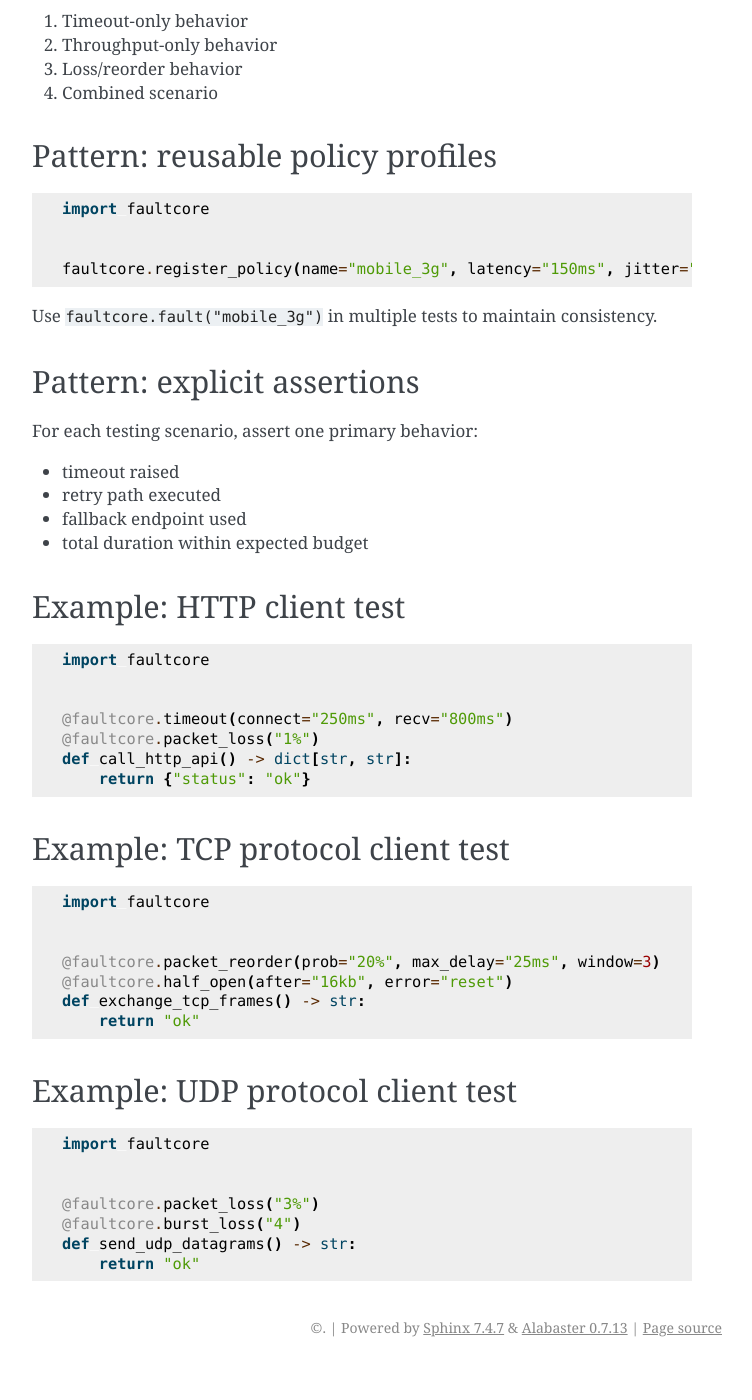
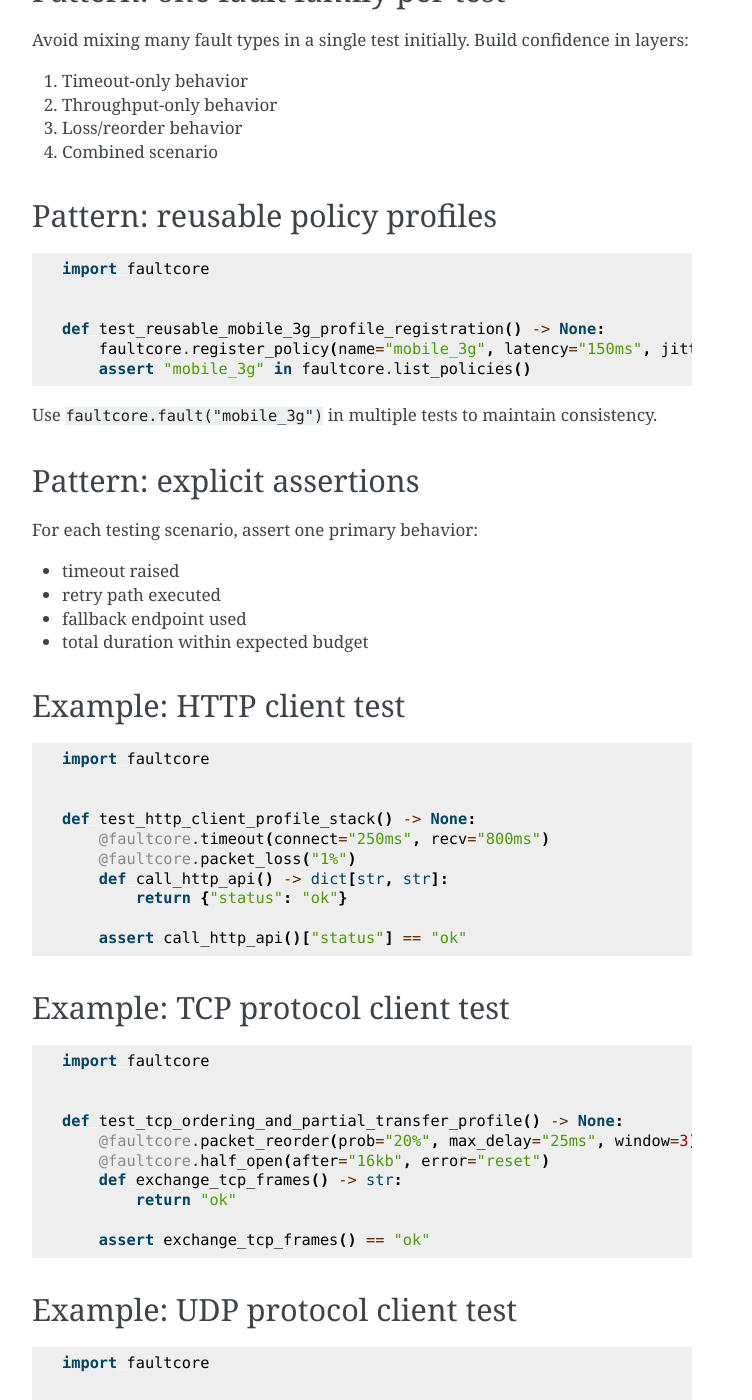
Before and after one commit to albertobadia/faultcore, a Sphinx documentation site: the page built from docs/examples.md, in a window 1280 px wide and 1400 px high, scrolled down 1041 px. Shown: the whole window, without its empty margins (388-1140 px from the left). Built offline with Sphinx 7.4.7, drawn with Linux system fonts in a browser that asks for light colours; before the commit the page ends 2408 px from its top, so only the background shows below that; some of the changed text lies outside the part shown.

Commit message:
ADD: docs/cli_usage.md documenting CLI commands and recommended workflows IMPROVE: docs/examples.md and docs/reference/ connection_error.md, packet_reorder.md, timeout.md refactor all conceptual examples to pytest unit test structure UPDATE: README.md and docs/index.md table of contents to include new cli_usage.md

````diff
--- a/docs/examples.md
+++ b/docs/examples.md
@@ -19,9 +19,12 @@
 import faultcore
 
 
-@faultcore.latency("50ms")
-def baseline() -> str:
-    return "ok"
+def test_deterministic_latency_baseline() -> None:
+    @faultcore.latency("50ms")
+    def baseline() -> str:
+        return "ok"
+
+    assert baseline() == "ok"
 ```
 
 Then add jitter/loss in a second scenario to isolate the source of failures.
@@ -41,7 +44,9 @@
 import faultcore
 
 
-faultcore.register_policy(name="mobile_3g", latency="150ms", jitter="40ms", packet_loss="1%", rate="2mbps")
+def test_reusable_mobile_3g_profile_registration() -> None:
+    faultcore.register_policy(name="mobile_3g", latency="150ms", jitter="40ms", packet_loss="1%", rate="2mbps")
+    assert "mobile_3g" in faultcore.list_policies()
 ```
 
 Use `faultcore.fault("mobile_3g")` in multiple tests to maintain consistency.
@@ -61,10 +66,13 @@
 import faultcore
 
 
-@faultcore.timeout(connect="250ms", recv="800ms")
-@faultcore.packet_loss("1%")
-def call_http_api() -> dict[str, str]:
-    return {"status": "ok"}
+def test_http_client_profile_stack() -> None:
+    @faultcore.timeout(connect="250ms", recv="800ms")
+    @faultcore.packet_loss("1%")
+    def call_http_api() -> dict[str, str]:
+        return {"status": "ok"}
+
+    assert call_http_api()["status"] == "ok"
 ```
 
 ## Example: TCP protocol client test
@@ -73,10 +81,13 @@
 import faultcore
 
 
-@faultcore.packet_reorder(prob="20%", max_delay="25ms", window=3)
-@faultcore.half_open(after="16kb", error="reset")
-def exchange_tcp_frames() -> str:
-    return "ok"
+def test_tcp_ordering_and_partial_transfer_profile() -> None:
+    @faultcore.packet_reorder(prob="20%", max_delay="25ms", window=3)
+    @faultcore.half_open(after="16kb", error="reset")
+    def exchange_tcp_frames() -> str:
+        return "ok"
+
+    assert exchange_tcp_frames() == "ok"
 ```
 
 ## Example: UDP protocol client test
@@ -85,8 +96,11 @@
 import faultcore
 
 
-@faultcore.packet_loss("3%")
-@faultcore.burst_loss("4")
-def send_udp_datagrams() -> str:
-    return "ok"
+def test_udp_loss_and_burst_profile() -> None:
+    @faultcore.packet_loss("3%")
+    @faultcore.burst_loss("4")
+    def send_udp_datagrams() -> str:
+        return "ok"
+
+    assert send_udp_datagrams() == "ok"
 ```
````
Also changed, not shown: README.md (+1 -0 lines), docs/cli_usage.md (added, +74 -0 lines), docs/index.md (+1 -0 lines), docs/reference/connection_error.md (+8 -11 lines), docs/reference/packet_reorder.md (+5 -6 lines), docs/reference/timeout.md (+8 -11 lines).
